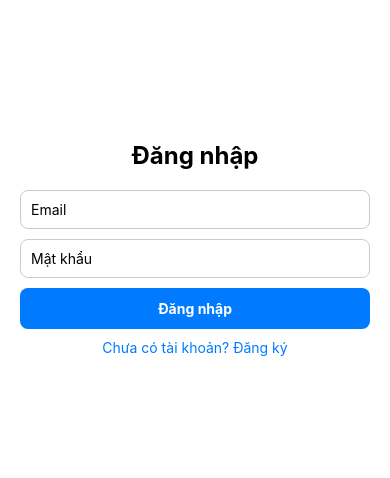
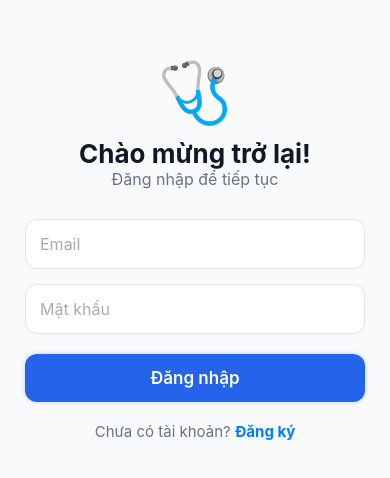
Before and after one commit to phuocem/HealthCareCenter, a React Native app: screen /Login in a window 390 px wide. Shown: the part 174-652 px from the top of the page. Built offline with nearby package versions, Linux system fonts and the light colour scheme; no server answers.

Commit message:
Implements login and registration screens
Adds LoginScreen and RegisterScreen components with UI and basic functionality.

These screens allow users to authenticate and create new accounts.

Fixes #1

```diff
--- a/src/screens/auth/LoginScreen.js
+++ b/src/screens/auth/LoginScreen.js
@@ -1,7 +1,15 @@
 import React, { useState } from 'react';
-import { View, Text, TextInput, TouchableOpacity, StyleSheet, Alert } from 'react-native';
+import {
+  View,
+  Text,
+  TextInput,
+  TouchableOpacity,
+  StyleSheet,
+  Alert,
+  ActivityIndicator,
+} from 'react-native';
+import { useNavigation } from '@react-navigation/native';
 import { signIn } from '../../controllers/authController';
-import { useNavigation } from '@react-navigation/native';
 
 export default function LoginScreen() {
   const [email, setEmail] = useState('');
@@ -23,25 +31,108 @@ export default function LoginScreen() {
 
   return (
     <View style={styles.container}>
-      <Text style={styles.title}>Đăng nhập</Text>
-      <TextInput style={styles.input} placeholder="Email" value={email} onChangeText={setEmail} />
-      <TextInput style={styles.input} placeholder="Mật khẩu" secureTextEntry value={password} onChangeText={setPassword} />
-      <TouchableOpacity style={styles.button} onPress={handleLogin} disabled={loading}>
-        <Text style={styles.buttonText}>{loading ? 'Đang đăng nhập...' : 'Đăng nhập'}</Text>
+      <Text style={styles.logo}>🩺</Text>
+      <Text style={styles.title}>Chào mừng trở lại!</Text>
+      <Text style={styles.subtitle}>Đăng nhập để tiếp tục</Text>
+
+      <TextInput
+        style={styles.input}
+        placeholder="Email"
+        placeholderTextColor="#aaa"
+        keyboardType="email-address"
+        value={email}
+        onChangeText={setEmail}
+      />
+
+      <TextInput
+        style={styles.input}
+        placeholder="Mật khẩu"
+        placeholderTextColor="#aaa"
+        secureTextEntry
+        value={password}
+        onChangeText={setPassword}
+      />
+
+      <TouchableOpacity
+        style={[styles.button, loading && { opacity: 0.7 }]}
+        onPress={handleLogin}
+        disabled={loading}
+      >
+        {loading ? (
+          <ActivityIndicator color="#fff" />
+        ) : (
+          <Text style={styles.buttonText}>Đăng nhập</Text>
+        )}
       </TouchableOpacity>
 
       <TouchableOpacity onPress={() => navigation.navigate('Register')}>
-        <Text style={styles.link}>Chưa có tài khoản? Đăng ký</Text>
+        <Text style={styles.link}>
+          Chưa có tài khoản?{' '}
+          <Text style={{ fontWeight: 'bold', color: '#007BFF' }}>Đăng ký</Text>
+        </Text>
       </TouchableOpacity>
     </View>
   );
 }
 
 const styles = StyleSheet.create({
-  container: { flex: 1, justifyContent: 'center', padding: 20, backgroundColor: '#fff' },
-  title: { fontSize: 24, fontWeight: 'bold', textAlign: 'center', marginBottom: 20 },
-  input: { borderWidth: 1, borderColor: '#ccc', borderRadius: 8, padding: 10, marginBottom: 10 },
-  button: { backgroundColor: '#007BFF', padding: 12, borderRadius: 8, alignItems: 'center' },
-  buttonText: { color: '#fff', fontWeight: 'bold' },
-  link: { marginTop: 10, textAlign: 'center', color: '#007BFF' },
+  container: {
+    flex: 1,
+    backgroundColor: '#F9FAFB',
+    justifyContent: 'center',
+    paddingHorizontal: 25,
+  },
+  logo: {
+    fontSize: 60,
+    textAlign: 'center',
+    marginBottom: 10,
+  },
+  title: {
+    fontSize: 26,
+    fontWeight: '700',
+    textAlign: 'center',
+    color: '#111827',
+  },
+  subtitle: {
+    fontSize: 16,
+    textAlign: 'center',
+    color: '#6B7280',
+    marginBottom: 30,
+  },
+  input: {
+    backgroundColor: '#fff',
+    borderWidth: 1,
+    borderColor: '#E5E7EB',
+    borderRadius: 12,
+    padding: 14,
+    marginBottom: 15,
+    fontSize: 16,
+    color: '#111827',
+    shadowColor: '#000',
+    shadowOpacity: 0.05,
+    shadowRadius: 2,
+    elevation: 1,
+  },
+  button: {
+    backgroundColor: '#2563EB',
+    paddingVertical: 14,
+    borderRadius: 12,
+    alignItems: 'center',
+    marginTop: 5,
+    shadowColor: '#2563EB',
+    shadowOpacity: 0.3,
+    shadowRadius: 4,
+    elevation: 3,
+  },
+  buttonText: {
+    color: '#fff',
+    fontSize: 17,
+    fontWeight: '600',
+  },
+  link: {
+    marginTop: 20,
+    textAlign: 'center',
+    color: '#6B7280',
+    fontSize: 15,
+  },
 });
--- a/src/screens/auth/RegisterScreen.js
+++ b/src/screens/auth/RegisterScreen.js
@@ -1,7 +1,16 @@
 import React, { useState } from 'react';
-import { View, Text, TextInput, TouchableOpacity, StyleSheet, Alert } from 'react-native';
+import {
+  View,
+  Text,
+  TextInput,
+  TouchableOpacity,
+  StyleSheet,
+  Alert,
+  ActivityIndicator,
+} from 'react-native';
 import { useNavigation } from '@react-navigation/native';
 import { signUp } from '../../controllers/authController';
+import { MaterialCommunityIcons } from '@expo/vector-icons';
 
 export default function RegisterScreen() {
   const [email, setEmail] = useState('');
@@ -30,35 +39,65 @@ export default function RegisterScreen() {
 
   return (
     <View style={styles.container}>
-      <Text style={styles.title}>Đăng ký</Text>
+      <View style={styles.logoContainer}>
+        <MaterialCommunityIcons name="account-plus" size={64} color="#2563EB" />
+      </View>
+
+      <Text style={styles.title}>Tạo tài khoản mới</Text>
+      <Text style={styles.subtitle}>Hoàn tất thông tin bên dưới để bắt đầu</Text>
+
+      <View style={styles.inputContainer}>
+        <MaterialCommunityIcons name="account-outline" size={22} color="#6B7280" style={styles.icon} />
         <TextInput
           style={styles.input}
           placeholder="Họ và tên"
+          placeholderTextColor="#aaa"
           value={name}
           onChangeText={setName}
         />
+      </View>
+
+      <View style={styles.inputContainer}>
+        <MaterialCommunityIcons name="email-outline" size={22} color="#6B7280" style={styles.icon} />
         <TextInput
           style={styles.input}
           placeholder="Email"
-        value={email}
+          placeholderTextColor="#aaa"
           autoCapitalize="none"
           keyboardType="email-address"
+          value={email}
           onChangeText={setEmail}
         />
+      </View>
+
+      <View style={styles.inputContainer}>
+        <MaterialCommunityIcons name="lock-outline" size={22} color="#6B7280" style={styles.icon} />
         <TextInput
           style={styles.input}
           placeholder="Mật khẩu"
+          placeholderTextColor="#aaa"
           secureTextEntry
           value={password}
           onChangeText={setPassword}
         />
+      </View>
+
       <TouchableOpacity
-        style={[styles.button, loading && { opacity: 0.6 }]}
+        style={[styles.button, loading && { opacity: 0.7 }]}
         onPress={handleRegister}
         disabled={loading}
       >
-        <Text style={styles.buttonText}>
-          {loading ? 'Đang xử lý...' : 'Đăng ký'}
+        {loading ? (
+          <ActivityIndicator color="#fff" />
+        ) : (
+          <Text style={styles.buttonText}>Đăng ký</Text>
+        )}
+      </TouchableOpacity>
+
+      <TouchableOpacity onPress={() => navigation.navigate('Login')}>
+        <Text style={styles.link}>
+          Đã có tài khoản?{' '}
+          <Text style={{ fontWeight: 'bold', color: '#2563EB' }}>Đăng nhập</Text>
         </Text>
       </TouchableOpacity>
     </View>
@@ -66,9 +105,71 @@ export default function RegisterScreen() {
 }
 
 const styles = StyleSheet.create({
-  container: { flex: 1, justifyContent: 'center', padding: 20, backgroundColor: '#fff' },
-  title: { fontSize: 24, fontWeight: 'bold', textAlign: 'center', marginBottom: 20 },
-  input: { borderWidth: 1, borderColor: '#ccc', borderRadius: 8, padding: 10, marginBottom: 10 },
-  button: { backgroundColor: '#007BFF', padding: 12, borderRadius: 8, alignItems: 'center' },
-  buttonText: { color: '#fff', fontWeight: 'bold' },
+  container: {
+    flex: 1,
+    backgroundColor: '#F9FAFB',
+    justifyContent: 'center',
+    paddingHorizontal: 25,
+  },
+  logoContainer: {
+    alignItems: 'center',
+    marginBottom: 15,
+  },
+  title: {
+    fontSize: 26,
+    fontWeight: '700',
+    textAlign: 'center',
+    color: '#111827',
+  },
+  subtitle: {
+    fontSize: 16,
+    textAlign: 'center',
+    color: '#6B7280',
+    marginBottom: 30,
+  },
+  inputContainer: {
+    flexDirection: 'row',
+    alignItems: 'center',
+    backgroundColor: '#fff',
+    borderWidth: 1,
+    borderColor: '#E5E7EB',
+    borderRadius: 12,
+    paddingHorizontal: 10,
+    marginBottom: 15,
+    shadowColor: '#000',
+    shadowOpacity: 0.05,
+    shadowRadius: 2,
+    elevation: 1,
+  },
+  icon: {
+    marginRight: 8,
+  },
+  input: {
+    flex: 1,
+    paddingVertical: 12,
+    fontSize: 16,
+    color: '#111827',
+  },
+  button: {
+    backgroundColor: '#2563EB',
+    paddingVertical: 14,
+    borderRadius: 12,
+    alignItems: 'center',
+    marginTop: 5,
+    shadowColor: '#2563EB',
+    shadowOpacity: 0.3,
+    shadowRadius: 4,
+    elevation: 3,
+  },
+  buttonText: {
+    color: '#fff',
+    fontSize: 17,
+    fontWeight: '600',
+  },
+  link: {
+    marginTop: 20,
+    textAlign: 'center',
+    color: '#6B7280',
+    fontSize: 15,
+  },
 });
```
Lines whose indentation alone changed are shown as unchanged.
